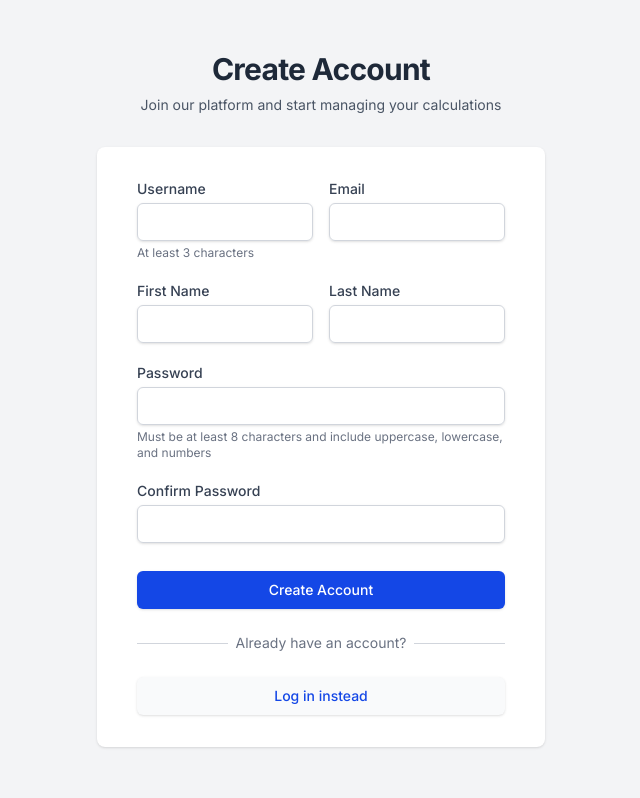
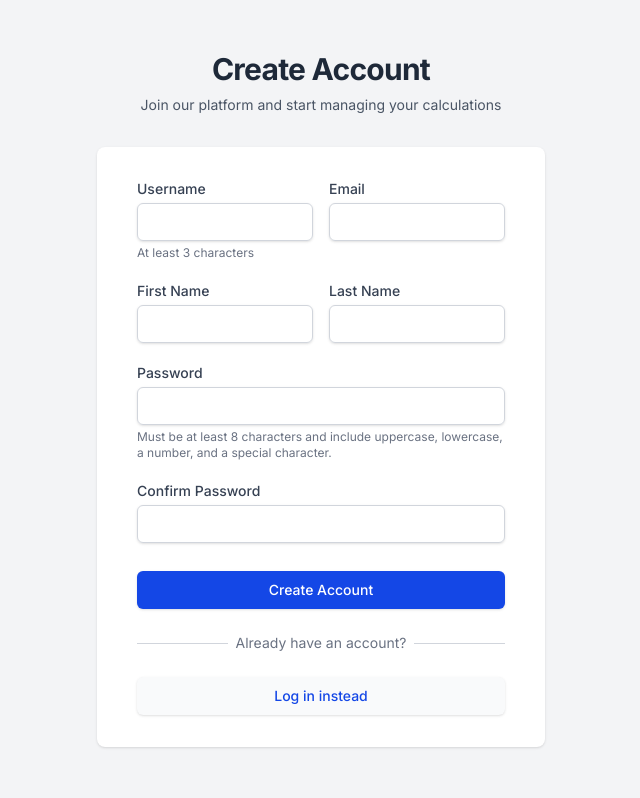
Before and after one commit to hs645/module14_is601, a FastAPI app: page /register in a window 1280 px wide. Shown: the part 89-887 px from the top of the page, without its empty margins (319-959 px from the left). Run offline with FastAPI, Linux system fonts and the light colour scheme; some web fonts are replaced.

Commit message:
Registation Password Message

```diff
--- a/templates/register.html
+++ b/templates/register.html
@@ -79,7 +79,7 @@
           </div>
           <div class="mt-1">
             <p class="text-xs text-gray-500">
-              Must be at least 8 characters and include uppercase, lowercase, and numbers
+              Must be at least 8 characters and include uppercase, lowercase, a number, and a special character.
             </p>
           </div>
         </div>
```
Also changed, not shown: requirements.txt (+36 -49 lines).
